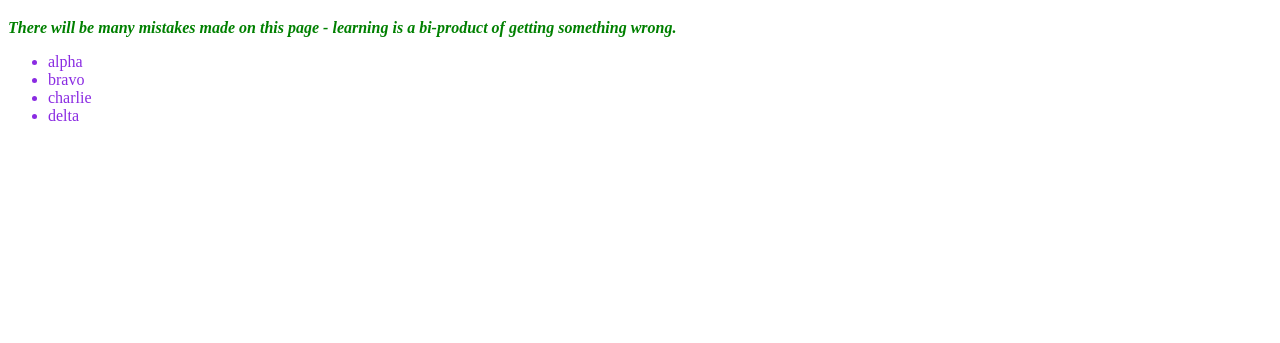
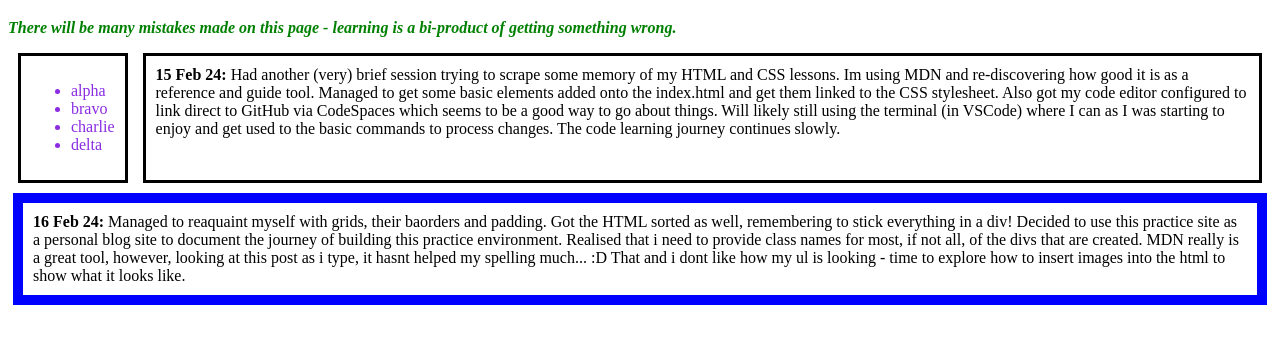
Before and after one commit to NewHellequin/General-Practice-and-Playing, a plain HTML site: page index.html in a window 1280 px wide. Shown: the part 81-424 px from the top of the page. Drawn offline with Linux system fonts and the light colour scheme.

Commit message:
Another short session with HTML and CSS

```diff
--- a/index.html
+++ b/index.html
@@ -11,20 +11,47 @@
       <h1 class="title-main">This is a test page for JavaScript learning</h1>
     </div>
     <div>
-      <section>
+      <div class="section-one">
         <p class="para-one">
           There will be many mistakes made on this page - learning is a
           bi-product of getting something wrong.
         </p>
-      </section>
-      <section class="list-phonetics">
+      </div>
+      <div class="section-two">
+        <div class="list-phonetics">
           <ul>
             <li>alpha</li>
             <li>bravo</li>
             <li>charlie</li>
             <li>delta</li>
           </ul>
-      </section>
+        </div>
+        <div class="blog-insert-1">
+          <b>15 Feb 24:</b> Had another (very) brief session trying to scrape
+          some memory of my HTML and CSS lessons. Im using MDN and
+          re-discovering how good it is as a reference and guide tool. Managed
+          to get some basic elements added onto the index.html and get them
+          linked to the CSS stylesheet. Also got my code editor configured to
+          link direct to GitHub via CodeSpaces which seems to be a good way to
+          go about things. Will likely still using the terminal (in VSCode)
+          where I can as I was starting to enjoy and get used to the basic
+          commands to process changes. The code learning journey continues
+          slowly.
+        </div>
+      </div>
+      <div class="section-three">
+        <div>
+          <b>16 Feb 24:</b> Managed to reaquaint myself with grids, their
+          baorders and padding. Got the HTML sorted as well, remembering to
+          stick everything in a div! Decided to use this practice site as a
+          personal blog site to document the journey of building this practice
+          environment. Realised that i need to provide class names for most, if
+          not all, of the divs that are created. MDN really is a great tool,
+          however, looking at this post as i type, it hasnt helped my spelling
+          much... :D That and i dont like how my ul is looking - time to explore
+          how to insert images into the html to show what it looks like.
+        </div>
+      </div>
     </div>
   </body>
   <link rel="stylesheet" href="script.js" />
--- a/style.css
+++ b/style.css
@@ -5,10 +5,36 @@
 }
 
 .list-phonetics {
+  padding: 10px;
+  border: solid black;
+  float: left;
   color: blueviolet;
+  grid-column: 1;
+  grid-row: 1;
 }
 
 .title-main {
   padding: 5px;
   border: thick double black;
 }
+
+.blog-insert-1 {
+  padding: 10px;
+  border: solid black;
+  grid-column: 2 / 3;
+  grid-row: auto;
+}
+
+.section-two {
+  display: grid;
+  grid-template-columns: 3;
+  gap: 15px;
+  grid-auto-rows: minmax(100px, auto);
+  margin: 10px;
+}
+
+.section-three {
+  border: 10px solid blue;
+  padding: 10px;
+  margin: 5px;
+}
```
Also changed, not shown: 1 other file. Lines whose indentation alone changed are shown as unchanged.
